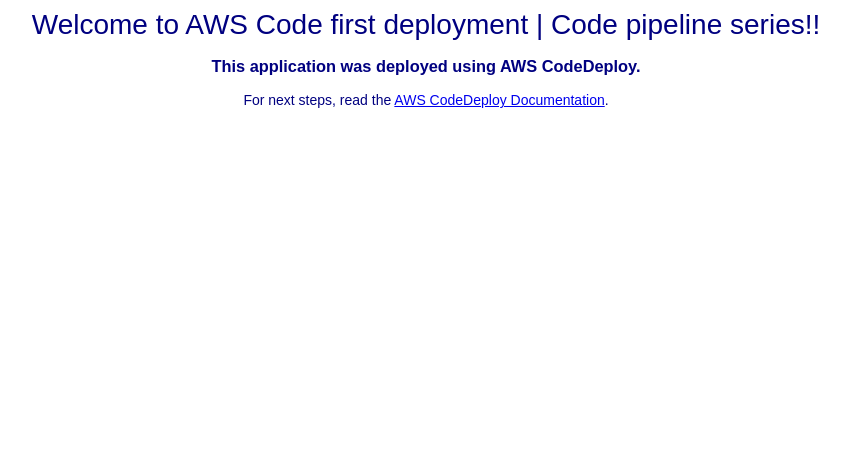
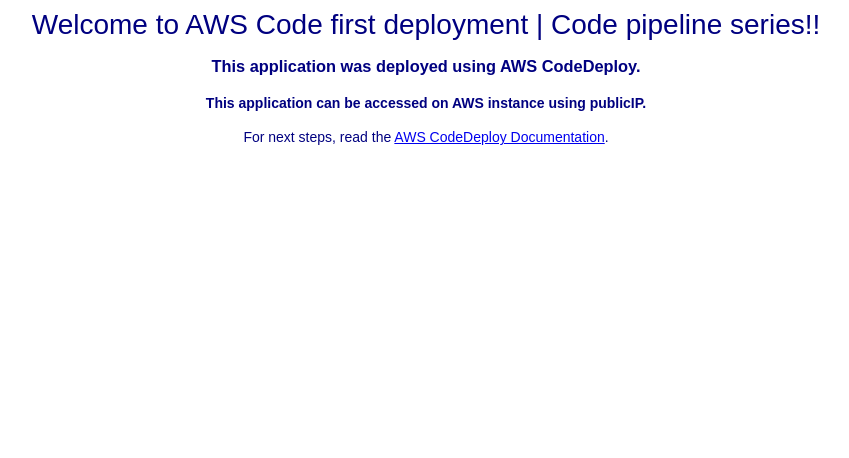
Before and after one commit to sharath-git/aws_code_deploy, a plain HTML site: page index.html in a window 1280 px wide. Shown: the part 342-800 px from the top of the page, without its empty margins (214-1063 px from the left). Drawn offline with Linux system fonts and the light colour scheme.

Commit message:
edited index html page

```diff
--- a/index.html
+++ b/index.html
@@ -30,6 +30,7 @@
     <h1>Congratulations!!! </h1>
       <h2>Welcome to AWS Code first deployment | Code pipeline series!!</h2>
     <h3>This application was deployed using AWS CodeDeploy.</h3>
+    <h4>This application can be accessed on AWS instance using publicIP.</h4>
     <p>For next steps, read the <a href="http://aws.amazon.com/documentation/codedeploy">AWS CodeDeploy Documentation</a>.</p>
   </div>
 </body>
```
